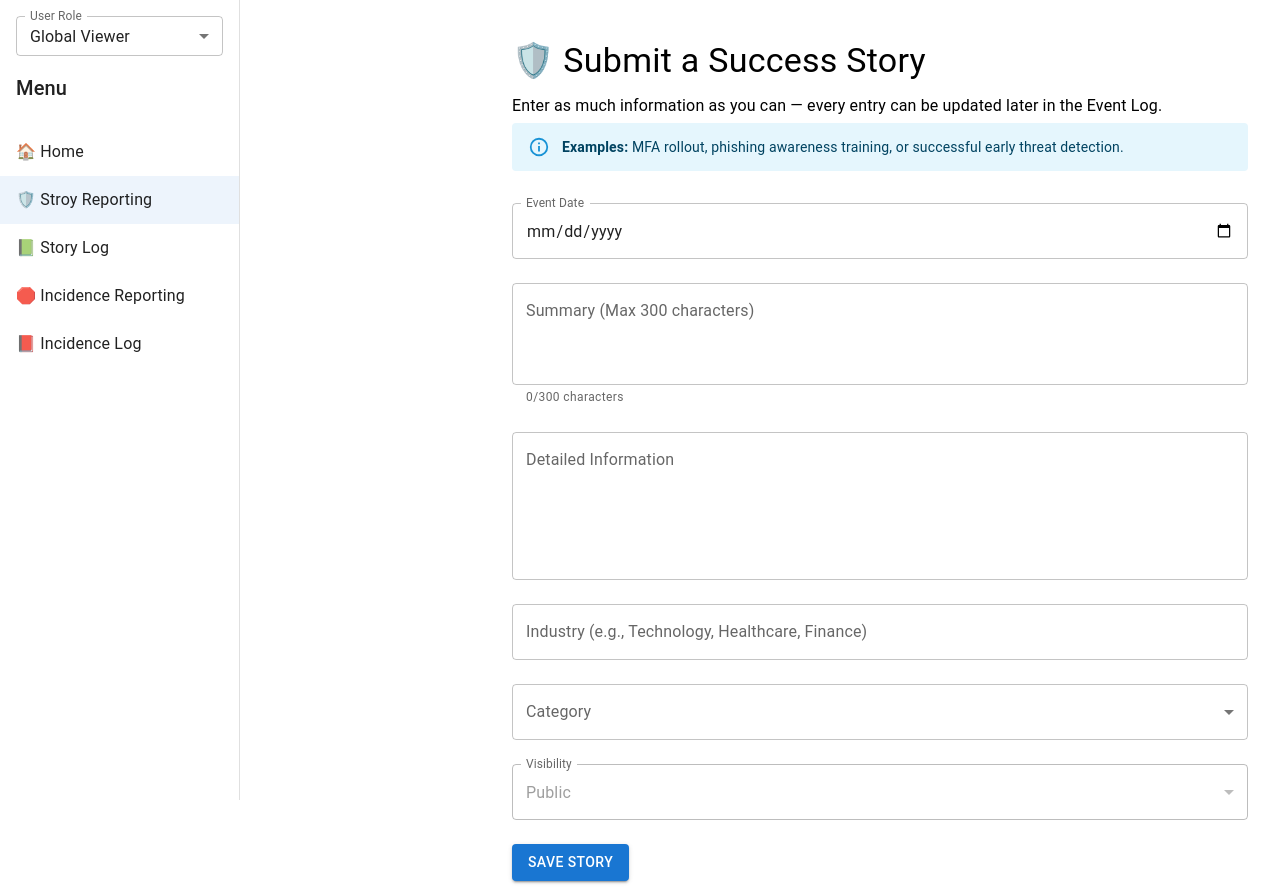
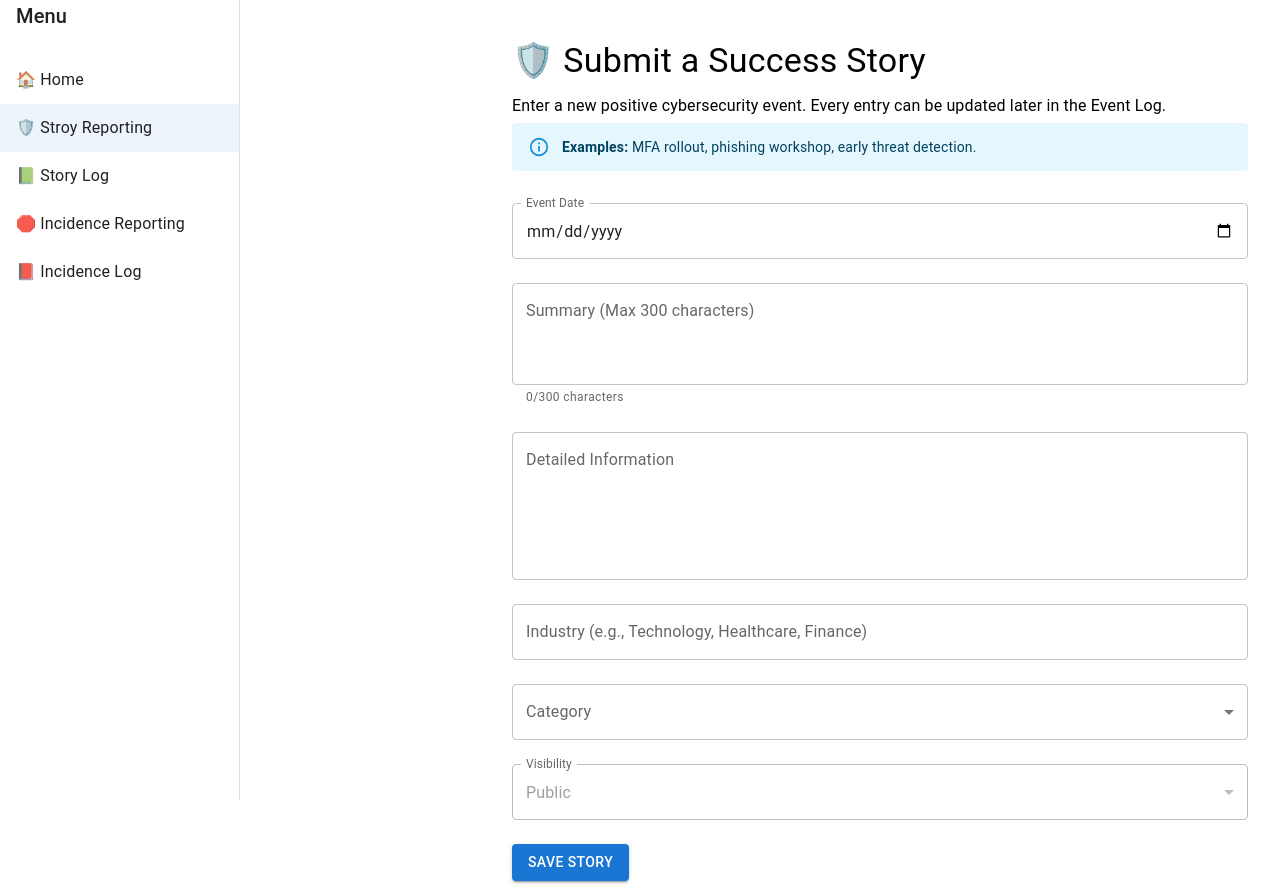
Before and after one commit to JoSt1703/positive_incidence_reporting, a React (Vite) app: page /positive-entry in a window 1280 px wide. Built offline with nearby package versions, Linux system fonts and the light colour scheme.

Commit message:
debug role locking

```diff
--- a/src/App.jsx
+++ b/src/App.jsx
@@ -8,6 +8,7 @@ import {
   MenuItem, Select, FormControl, InputLabel
 } from '@mui/material'
 import MenuIcon from '@mui/icons-material/Menu'
+
 import Home from './pages/Home'
 import NegativeEntry from './pages/NegativeEntry'
 import NegativeViewEdit from './pages/NegativeViewEdit'
@@ -33,7 +34,11 @@ export default function App() {
   const [role, setRole] = useState(() => sessionStorage.getItem('role') || 'viewer')
   const location = useLocation()
 
-  const isEditPage = /^\/(positive-)?edit\/\d+$/.test(location.pathname)
+  // Allow switching roles only on log/home pages
+  const allowRoleSwitch =
+    location.pathname === '/' ||
+    location.pathname === '/positive-view' ||
+    location.pathname === '/negative-view'
 
   useEffect(() => {
     if (!sessionStorage.getItem('role')) {
@@ -52,8 +57,7 @@ export default function App() {
 
   const drawerContent = (
     <Box>
-      {/* Role Switcher (hidden on edit pages) */}
-      {!isEditPage && (
+      {allowRoleSwitch && (
         <Box sx={{ p: 2 }}>
           <FormControl fullWidth size="small">
             <InputLabel>User Role</InputLabel>
@@ -89,7 +93,6 @@ export default function App() {
 
   return (
     <Box sx={{ display: 'flex' }}>
-      {/* Top AppBar for mobile */}
       {isMobile && (
         <AppBar position="fixed" sx={{ zIndex: theme.zIndex.drawer + 1 }}>
           <Toolbar>
@@ -108,7 +111,6 @@ export default function App() {
         </AppBar>
       )}
 
-      {/* Sidebar */}
       <Drawer
         variant={isMobile ? 'temporary' : 'permanent'}
         open={isMobile ? mobileOpen : true}
@@ -127,7 +129,6 @@ export default function App() {
         {drawerContent}
       </Drawer>
 
-      {/* Main content */}
       <Box
         component="main"
         sx={{
@@ -147,11 +148,11 @@ export default function App() {
           <Route path="/negative-entry" element={<NegativeEntry />} />
           <Route path="/edit/:index" element={<NegativeEntry />} />
           <Route path="/negative-view" element={<NegativeViewEdit />} />
+          <Route path="/negative-view/:index" element={<NegativeReadOnly />} />
           <Route path="/positive-entry" element={<PositiveEntry />} />
           <Route path="/positive-edit/:index" element={<PositiveEntry />} />
           <Route path="/positive-view" element={<PositiveViewEdit />} />
           <Route path="/positive-view/:index" element={<PositiveReadOnly />} />
-          <Route path="/negative-view/:index" element={<NegativeReadOnly />} />
         </Routes>
       </Box>
     </Box>
--- a/src/pages/NegativeEntry.jsx
+++ b/src/pages/NegativeEntry.jsx
@@ -3,8 +3,9 @@ import { useParams, useNavigate } from 'react-router-dom'
 import { useForm, Controller } from 'react-hook-form'
 import {
   Box, Button, Typography, FormControl,
-  InputLabel, MenuItem, Select, Paper
+  InputLabel, MenuItem, Select
 } from '@mui/material'
+
 import IncidentDetails from '../components/IncidentDetails'
 import TimelineSection from '../components/TimelineSection'
 import VictimSection from '../components/VictimSection'
@@ -18,8 +19,8 @@ export default function NegativeEntry() {
   const navigate = useNavigate()
   const stored = JSON.parse(sessionStorage.getItem('incidents')) || []
 
-  const lockedRole = sessionStorage.getItem('role') || 'viewer'
-  const isViewer = lockedRole === 'viewer'
+  const role = sessionStorage.getItem('role') || 'viewer'
+  const isViewer = role === 'viewer'
 
   const { handleSubmit, control, watch, reset } = useForm({
     defaultValues: {
@@ -59,14 +60,14 @@ export default function NegativeEntry() {
   }, [index, reset])
 
   const onSubmit = (data) => {
-    if (lockedRole === 'viewer' && data.visibility !== 'public') {
+    if (role === 'viewer' && data.visibility !== 'public') {
       alert('Global Viewer can only submit public incidents.')
       return
     }
 
     const entry = {
       ...data,
-      owner: lockedRole
+      owner: role
     }
 
     if (index !== undefined) {
@@ -86,9 +87,8 @@ export default function NegativeEntry() {
       <Typography variant="h4" gutterBottom>
         🛑 Save a New Security Incident
       </Typography>
-
       <Typography variant="body1" gutterBottom>
-        Fill in details of the incident. You may update it later in the Incident Log.
+        Use this form to describe the incident. You can update it later in the Incident Log.
       </Typography>
 
       <Box component="form" onSubmit={handleSubmit(onSubmit)} noValidate sx={{ mt: 4 }}>
--- a/src/pages/PositiveEntry.jsx
+++ b/src/pages/PositiveEntry.jsx
@@ -1,7 +1,7 @@
 import { useForm, Controller } from 'react-hook-form'
 import {
-  Box, Button, TextField, Typography, Alert, MenuItem,
-  Select, InputLabel, FormControl, Paper
+  Box, Button, TextField, Typography, Alert,
+  MenuItem, Select, InputLabel, FormControl
 } from '@mui/material'
 import { useNavigate, useParams } from 'react-router-dom'
 import { useEffect } from 'react'
@@ -11,8 +11,8 @@ export default function PositiveEntry() {
   const navigate = useNavigate()
   const stored = JSON.parse(sessionStorage.getItem('successStories')) || []
 
-  const lockedRole = sessionStorage.getItem('role') || 'viewer'
-  const isViewer = lockedRole === 'viewer'
+  const role = sessionStorage.getItem('role') || 'viewer'
+  const isViewer = role === 'viewer'
 
   const { handleSubmit, register, reset, watch, control } = useForm({
     defaultValues: {
@@ -33,14 +33,14 @@ export default function PositiveEntry() {
   }, [index, reset])
 
   const onSubmit = (data) => {
-    if (lockedRole === 'viewer' && data.visibility !== 'public') {
+    if (role === 'viewer' && data.visibility !== 'public') {
       alert('Global Viewer can only submit public stories.')
       return
     }
 
     const entry = {
       ...data,
-      owner: lockedRole
+      owner: role
     }
 
     if (index !== undefined) {
@@ -61,14 +61,12 @@ export default function PositiveEntry() {
       <Typography variant="h4" gutterBottom>
         🛡️ Submit a Success Story
       </Typography>
-
-
       <Typography gutterBottom>
-        Enter as much information as you can — every entry can be updated later in the Event Log.
+        Enter a new positive cybersecurity event. Every entry can be updated later in the Event Log.
       </Typography>
 
       <Alert severity="info" sx={{ mb: 2 }}>
-        <strong>Examples:</strong> MFA rollout, phishing awareness training, or successful early threat detection.
+        <strong>Examples:</strong> MFA rollout, phishing workshop, early threat detection.
       </Alert>
 
       <Box component="form" onSubmit={handleSubmit(onSubmit)} noValidate>
```
